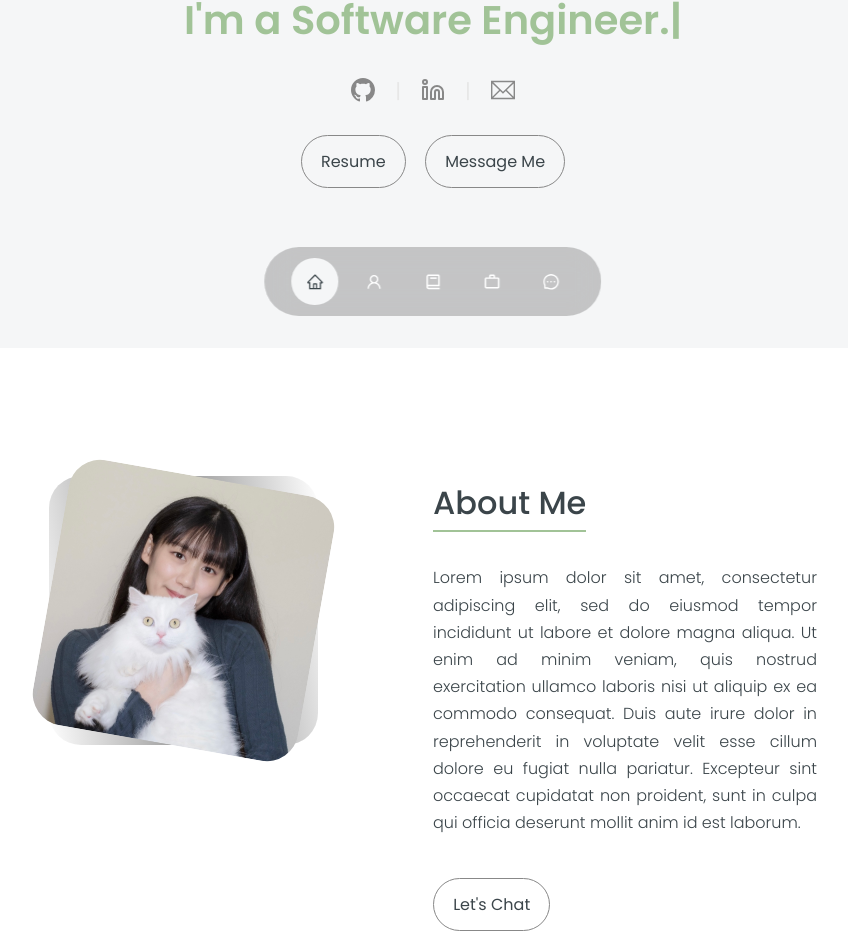
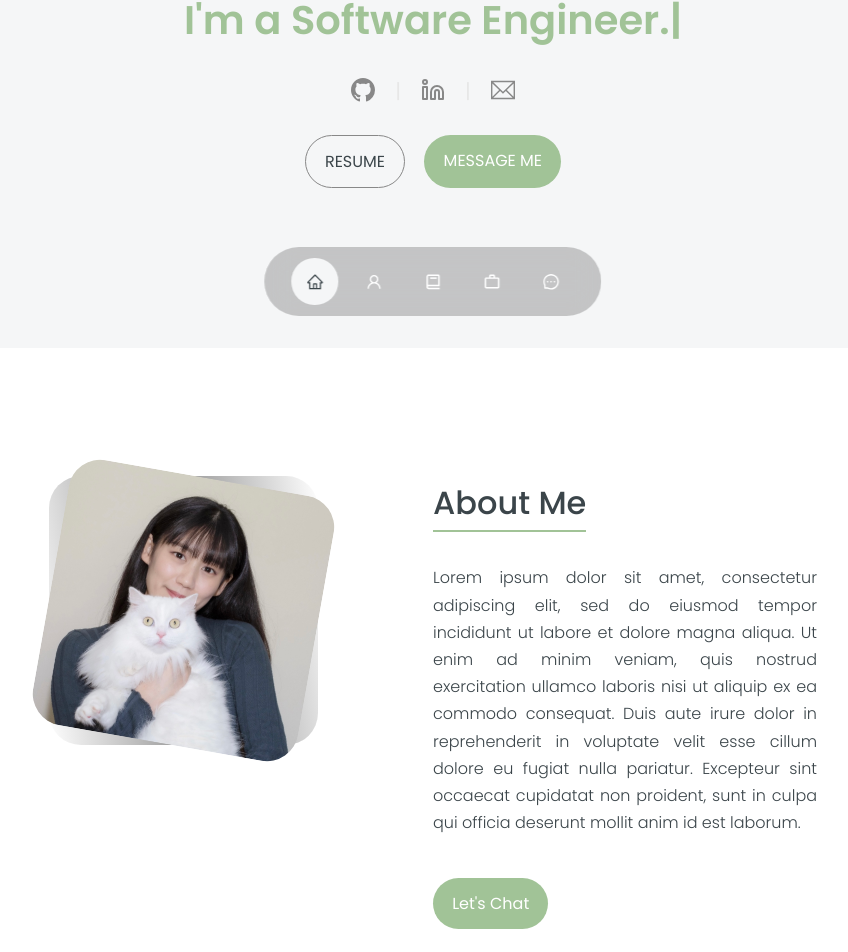
Before and after one commit to charlenexu20/portfolio, a React (Create React App) app: page / in a window 1280 px wide. Shown: the part 452-1404 px from the top of the page, without its empty margins (207-1055 px from the left). Built offline with nearby package versions, Linux system fonts and the light colour scheme.

Commit message:
Update button color

```diff
--- a/src/components/about/About.jsx
+++ b/src/components/about/About.jsx
@@ -22,7 +22,7 @@ const About = () => {
             pariatur. Excepteur sint occaecat cupidatat non proident, sunt in
             culpa qui officia deserunt mollit anim id est laborum.
           </p>
-          <a href="#contact" className="btn">
+          <a href="#contact" className="btn btn-primary">
             Let&apos;s Chat
           </a>
         </div>
--- a/src/components/header/CTA.jsx
+++ b/src/components/header/CTA.jsx
@@ -5,10 +5,10 @@ const CTA = () => {
   return (
     <div className="cta">
       <a href={CV} download className="btn">
-        Resume
+        RESUME
       </a>
-      <a href="#contact" className="btn">
-        Message Me
+      <a href="#contact" className="btn btn-primary">
+        MESSAGE ME
       </a>
     </div>
   );
--- a/src/index.css
+++ b/src/index.css
@@ -17,7 +17,8 @@
   --color-primary: #3b454a;
   --color-primary-variant: #888;
   --color-secondary: #a1c397;
-  --color-secondary-variant: #afcba6;
+  --color-secondary-variant: #c8e4b2;
+  --color-pink: #ffe5e5;
   --color-white: #fff;
   --color-light: #e7e7e7;
 
@@ -97,13 +98,21 @@ a:hover {
 }
 
 .btn:hover {
-  background: var(--color-secondary-variant);
-  color: var(--color-white);
+  background: var(--color-light);
+  color: var(--color-primary);
   border-color: transparent;
+  transition-duration: 300ms;
+  transform: scale(1.02);
 }
 
 .btn-primary {
   background: var(--color-secondary);
+  color: var(--color-white);
+  border: transparent;
+}
+
+.btn-primary:hover {
+  background: var(--color-secondary-variant);
   color: var(--color-white);
 }
 
```
